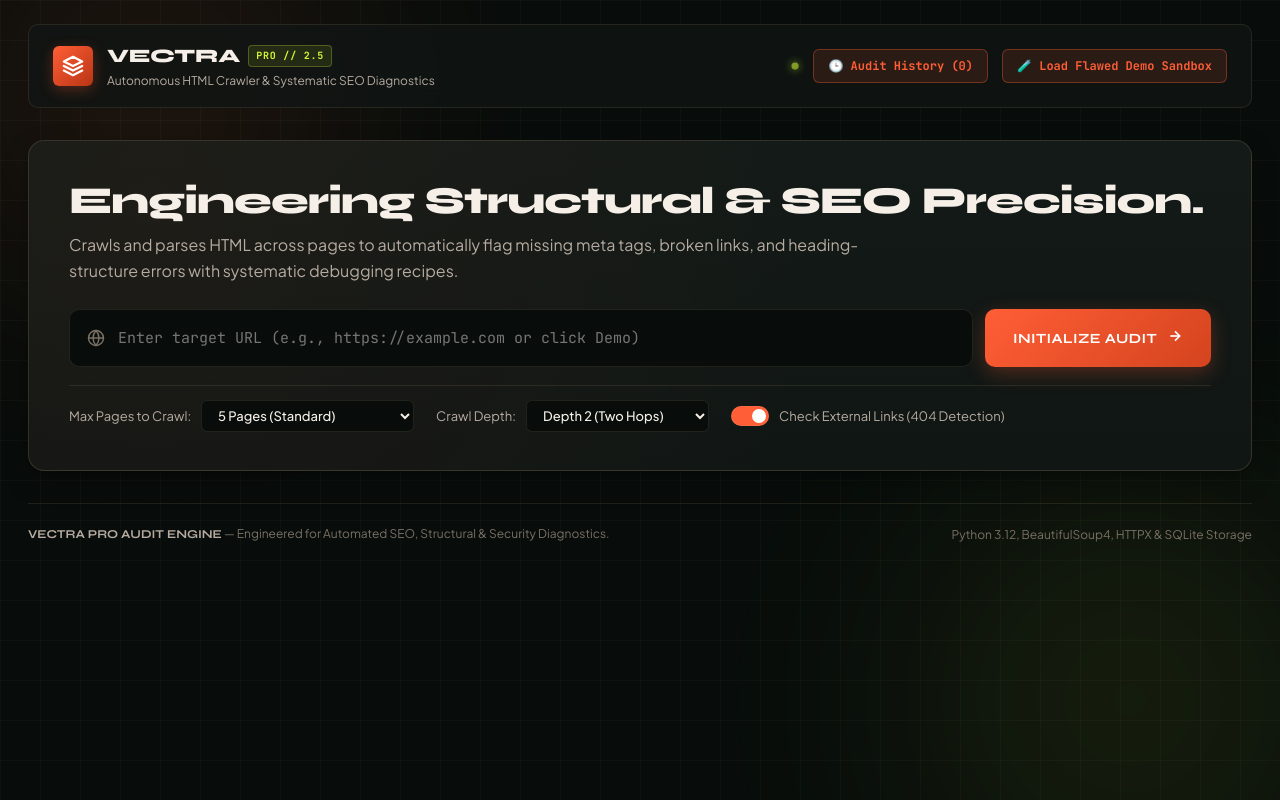
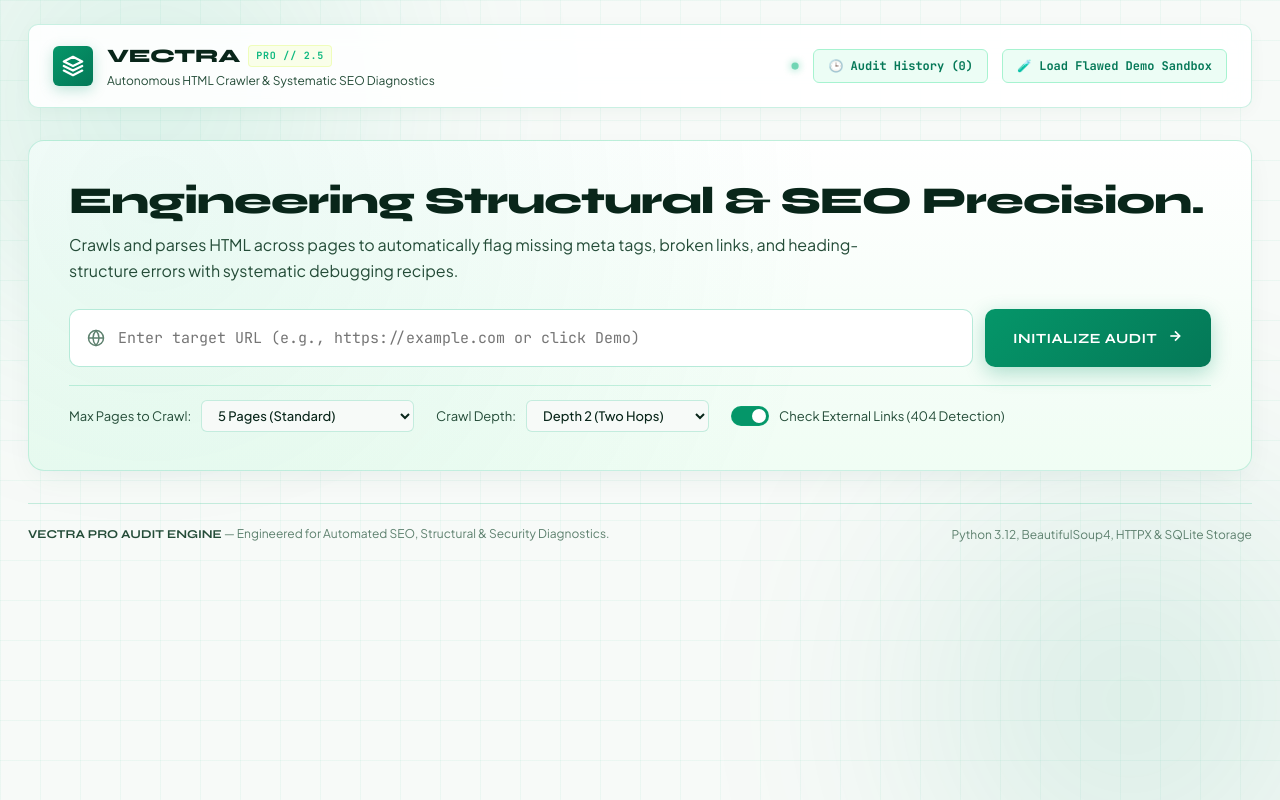
Before and after one commit to RohithSV2/Website-Audit, a Flask app: page / in a window 1280 px wide. Run offline with Flask 3, Linux system fonts and the light colour scheme; data that the repository does not hold is empty.

Commit message:
style: apply high-end Green & White theme

```diff
--- a/static/css/styles.css
+++ b/static/css/styles.css
@@ -1,47 +1,47 @@
 /* ==========================================================================
-   VECTRA WEBSITE AUDIT ENGINE — BESPOKE STYLESHEET
-   Unique Architectural Palette: Basalt Ink, Solar Persimmon, Lichen Acid & Ecru
+   VECTRA WEBSITE AUDIT ENGINE — GREEN & WHITE BESPOKE STYLESHEET
+   Architectural Palette: Forest Emerald, Crisp Porcelain White & Fresh Mint
    Fonts: Syne, Plus Jakarta Sans, JetBrains Mono
    ========================================================================== */
 
 :root {
-  /* Bespoke Unique Color Palette */
-  --bg-primary: #080D0B;
-  --bg-surface: #101614;
-  --bg-elevated: #16201C;
-  --bg-card-hover: #1B2722;
-
-  --border-subtle: rgba(226, 196, 158, 0.11);
-  --border-active: rgba(255, 94, 54, 0.45);
-
-  --text-primary: #F5EFE8;
-  --text-secondary: #B6ABA0;
-  --text-muted: #7A7065;
-
-  /* Primary Bespoke Accents */
-  --accent-flame: #FF5E36;          /* Solar Persimmon */
-  --accent-flame-hover: #FF7552;
-  --accent-flame-glow: rgba(255, 94, 54, 0.28);
-
-  --accent-lichen: #D2F834;         /* Lichen Acid / Solar Wasabi */
-  --accent-lichen-glow: rgba(210, 248, 52, 0.22);
+  /* Bespoke Green & White Palette */
+  --bg-primary: #F7FAF8;            /* Crisp Porcelain White */
+  --bg-surface: #FFFFFF;            /* Pure Clean White */
+  --bg-elevated: #F0FDF4;           /* Soft Ice Mint White */
+  --bg-card-hover: #E7F9EF;         /* Light Mint Tint */
+
+  --border-subtle: rgba(16, 185, 129, 0.22);
+  --border-active: #059669;
+
+  --text-primary: #09261A;          /* Deep Forest Onyx */
+  --text-secondary: #244C38;        /* Botanical Slate */
+  --text-muted: #5D806E;            /* Sage Tone */
+
+  /* Primary Green Accents */
+  --accent-flame: #059669;          /* Deep Botanical Emerald */
+  --accent-flame-hover: #047857;
+  --accent-flame-glow: rgba(5, 150, 105, 0.25);
+
+  --accent-lichen: #10B981;         /* Radiant Fresh Mint */
+  --accent-lichen-glow: rgba(16, 185, 129, 0.2);
 
   /* Severity Colors */
-  --sev-critical: #FF3B5C;          /* Crimson Guava */
-  --sev-critical-bg: rgba(255, 59, 92, 0.09);
-  --sev-critical-border: rgba(255, 59, 92, 0.35);
-
-  --sev-warning: #FFA826;           /* Solar Marigold */
-  --sev-warning-bg: rgba(255, 168, 38, 0.09);
-  --sev-warning-border: rgba(255, 168, 38, 0.35);
-
-  --sev-notice: #2DD4BF;            /* Opal Lapis */
-  --sev-notice-bg: rgba(45, 212, 191, 0.09);
-  --sev-notice-border: rgba(45, 212, 191, 0.35);
-
-  --sev-passed: #D2F834;            /* Lichen Acid */
-  --sev-passed-bg: rgba(210, 248, 52, 0.09);
-  --sev-passed-border: rgba(210, 248, 52, 0.35);
+  --sev-critical: #DC2626;          /* Crimson Rose */
+  --sev-critical-bg: #FEF2F2;
+  --sev-critical-border: #FCA5A5;
+
+  --sev-warning: #D97706;           /* Solar Amber */
+  --sev-warning-bg: #FFFBEB;
+  --sev-warning-border: #FCD34D;
+
+  --sev-notice: #0284C7;            /* Lapis Cyan */
+  --sev-notice-bg: #F0F9FF;
+  --sev-notice-border: #BAE6FD;
+
+  --sev-passed: #059669;            /* Pure Botanical Emerald */
+  --sev-passed-bg: #ECFDF5;
+  --sev-passed-border: #A7F3D0;
 
   /* Typography Stacks */
   --font-display: 'Syne', -apple-system, sans-serif;
@@ -53,7 +53,7 @@
   --radius-lg: 16px;
   --radius-xl: 24px;
 
-  --shadow-card: 0 10px 30px -10px rgba(0, 0, 0, 0.6);
+  --shadow-card: 0 10px 30px -8px rgba(6, 78, 59, 0.08);
   --transition: all 0.22s cubic-bezier(0.16, 1, 0.3, 1);
 }
 
@@ -85,28 +85,28 @@ body {
   pointer-events: none;
   z-index: 0;
   filter: blur(120px);
-  opacity: 0.15;
+  opacity: 0.2;
 }
 
 .glow-top-left {
   top: -200px;
   left: -150px;
-  background: radial-gradient(circle, var(--accent-flame) 0%, transparent 70%);
+  background: radial-gradient(circle, #10B981 0%, transparent 70%);
 }
 
 .glow-bottom-right {
   bottom: -200px;
   right: -150px;
-  background: radial-gradient(circle, var(--accent-lichen) 0%, transparent 70%);
-  opacity: 0.12;
+  background: radial-gradient(circle, #059669 0%, transparent 70%);
+  opacity: 0.18;
 }
 
 .grid-overlay {
   position: fixed;
   inset: 0;
   background-image:
-    linear-gradient(to right, rgba(226, 196, 158, 0.035) 1px, transparent 1px),
-    linear-gradient(to bottom, rgba(226, 196, 158, 0.035) 1px, transparent 1px);
+    linear-gradient(to right, rgba(16, 185, 129, 0.05) 1px, transparent 1px),
+    linear-gradient(to bottom, rgba(16, 185, 129, 0.05) 1px, transparent 1px);
   background-size: 40px 40px;
   pointer-events: none;
   z-index: 0;
@@ -139,9 +139,10 @@ body {
   justify-content: space-between;
   align-items: center;
   padding: 16px 24px;
-  background: rgba(16, 22, 20, 0.75);
+  background: rgba(255, 255, 255, 0.9);
   border: 1px solid var(--border-subtle);
   border-radius: var(--radius-md);
+  box-shadow: 0 4px 20px -4px rgba(6, 78, 59, 0.06);
   backdrop-filter: blur(12px);
 }
 
@@ -155,7 +156,7 @@ body {
   width: 40px;
   height: 40px;
   border-radius: var(--radius-sm);
-  background: linear-gradient(135deg, var(--accent-flame) 0%, #B93514 100%);
+  background: linear-gradient(135deg, #059669 0%, #047857 100%);
   color: #fff;
   display: flex;
   align-items: center;
@@ -224,9 +225,9 @@ body {
 }
 
 .pill-btn {
-  background: rgba(255, 94, 54, 0.12);
-  border: 1px solid rgba(255, 94, 54, 0.35);
-  color: var(--accent-flame);
+  background: #ECFDF5;
+  border: 1px solid #A7F3D0;
+  color: #047857;
   font-family: var(--font-mono);
   font-size: 12px;
   font-weight: 600;
@@ -249,9 +250,9 @@ body {
   display: flex;
   flex-direction: column;
   gap: 26px;
-  border: 1px solid rgba(226, 196, 158, 0.16);
-  background: radial-gradient(circle at 10% 20%, rgba(255, 94, 54, 0.05) 0%, transparent 60%),
-              linear-gradient(180deg, #131A17 0%, var(--bg-surface) 100%);
+  border: 1px solid var(--border-subtle);
+  background: radial-gradient(circle at 10% 20%, rgba(16, 185, 129, 0.08) 0%, transparent 60%),
+              linear-gradient(180deg, #FFFFFF 0%, #F0FDF4 100%);
 }
 
 .main-title {
@@ -299,8 +300,8 @@ body {
 
 .url-input-wrap input {
   width: 100%;
-  background: var(--bg-primary);
-  border: 1px solid var(--border-subtle);
+  background: #FFFFFF;
+  border: 1px solid rgba(16, 185, 129, 0.3);
   border-radius: var(--radius-md);
   padding: 18px 20px 18px 48px;
   color: var(--text-primary);
@@ -311,12 +312,12 @@ body {
 }
 
 .url-input-wrap input:focus {
-  border-color: var(--accent-flame);
-  box-shadow: 0 0 0 3px var(--accent-flame-glow);
+  border-color: #059669;
+  box-shadow: 0 0 0 3px rgba(5, 150, 105, 0.2);
 }
 
 .cta-btn {
-  background: linear-gradient(135deg, var(--accent-flame) 0%, #D4441E 100%);
+  background: linear-gradient(135deg, #059669 0%, #047857 100%);
   color: #fff;
   border: none;
   border-radius: var(--radius-md);
@@ -330,14 +331,14 @@ body {
   align-items: center;
   gap: 10px;
   transition: var(--transition);
-  box-shadow: 0 6px 20px var(--accent-flame-glow);
+  box-shadow: 0 6px 20px rgba(5, 150, 105, 0.3);
   white-space: nowrap;
 }
 
 .cta-btn:hover {
-  background: linear-gradient(135deg, var(--accent-flame-hover) 0%, var(--accent-flame) 100%);
+  background: linear-gradient(135deg, #10B981 0%, #059669 100%);
   transform: translateY(-1px);
-  box-shadow: 0 8px 25px rgba(255, 94, 54, 0.45);
+  box-shadow: 0 8px 25px rgba(5, 150, 105, 0.45);
 }
 
 .cta-btn:active {
```
Also changed, not shown: other parts of static/css/styles.css (+24 -22 lines).
